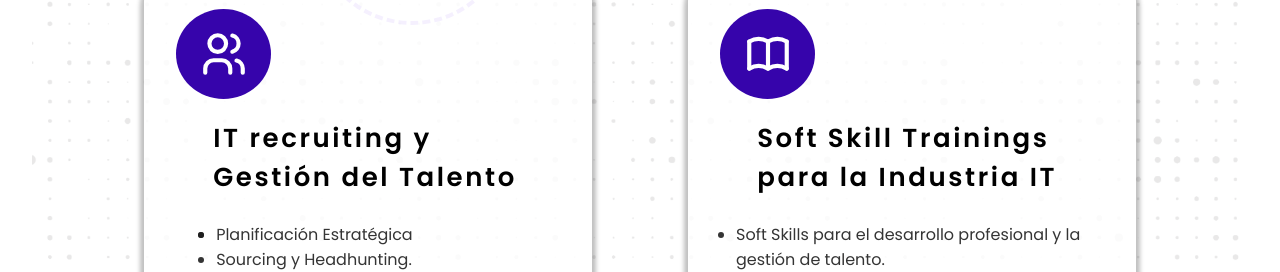
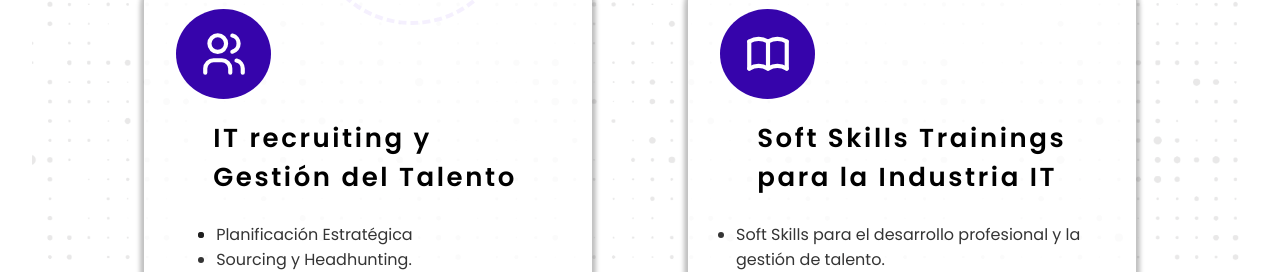
Before and after one commit to Florsala/parole-app, a React (Vite) app: page / in a window 1280 px wide. Shown: the part 3270-3542 px from the top of the page. Built offline with nearby package versions, Linux system fonts and the light colour scheme.

Commit message:
changes in servicios

```diff
--- a/src/components/Servicios2.jsx
+++ b/src/components/Servicios2.jsx
@@ -35,7 +35,7 @@ const Servicios = () => {
 
           <div className="Serv-box-content2">
             <h5 className="Serv-box-title">
-              Soft Skill Trainings para la Industria IT
+              Soft Skills Trainings para la Industria IT
             </h5>
 
             <div className={click ? "Serv-box-text2 open" : "Serv-box-text2"}>
```
